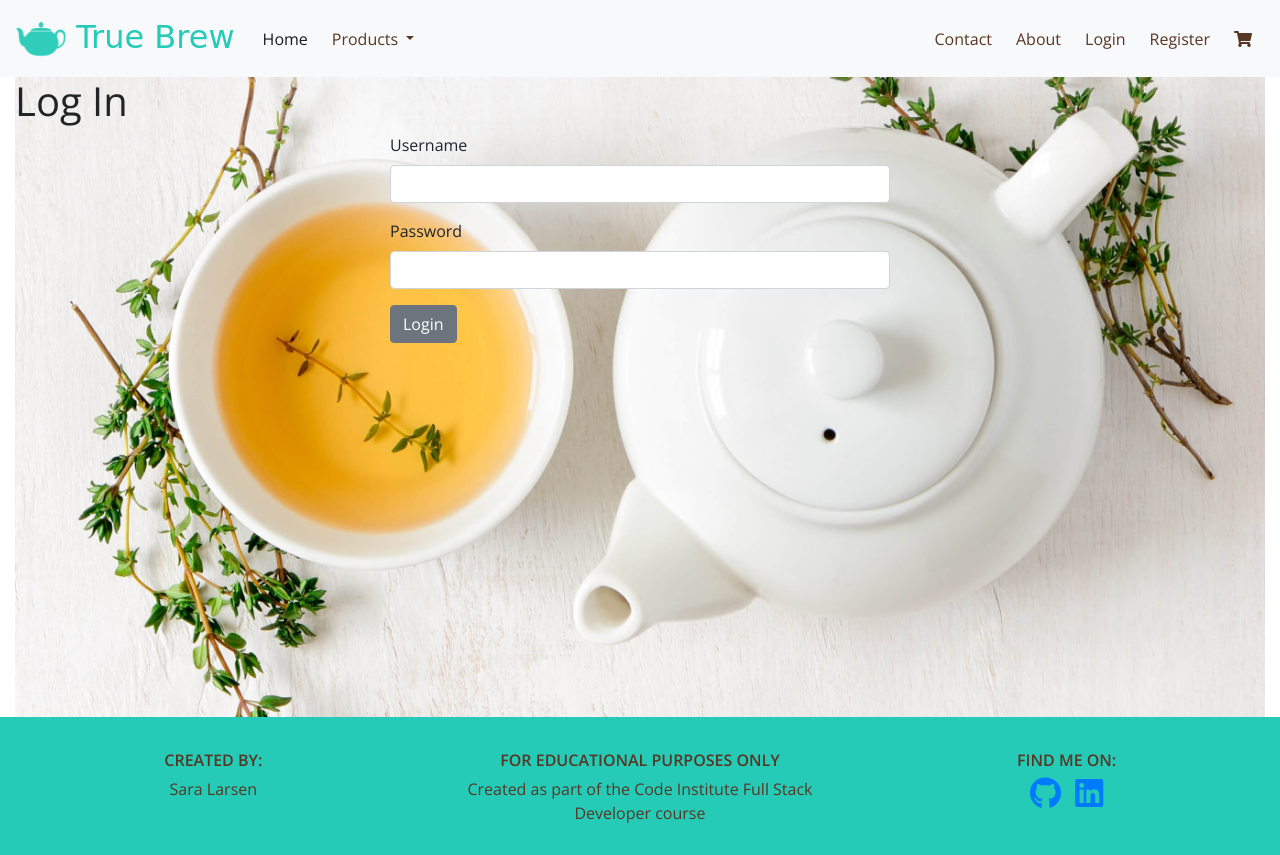
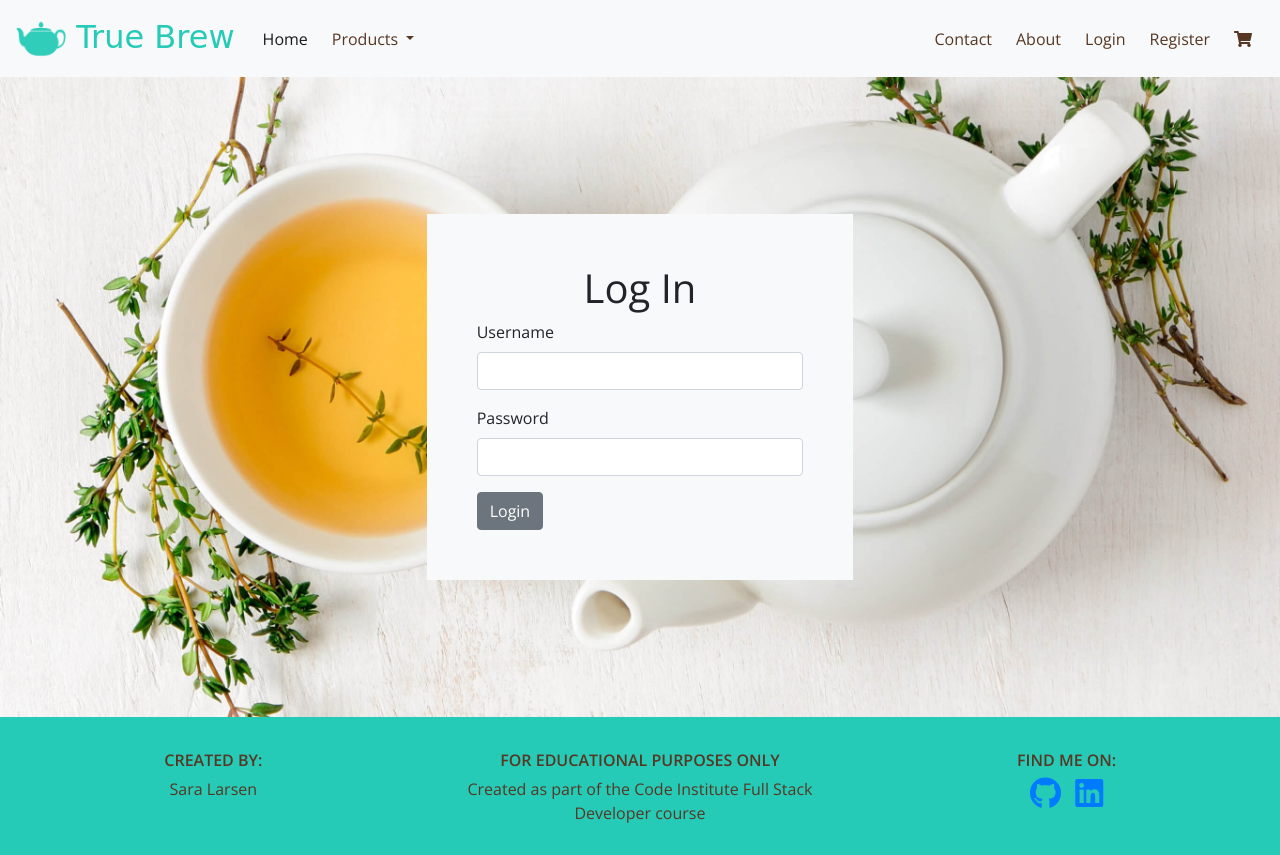
Before and after one commit to Sarani1612/truebrew, a Django app: page /accounts/login/ in a window 1280 px wide. Run offline with Django 3.2, Linux system fonts and the light colour scheme; some libraries are stand-ins or nearby versions; some web fonts are replaced.

Commit message:
added classes for styling of form

```diff
--- a/accounts/templates/login.html
+++ b/accounts/templates/login.html
@@ -5,8 +5,9 @@
 {% block title %}Log In{% endblock %}
 
 {% block content %}
-<section class="login-reg">
-    <h1>Log In</h1>
+<section class="row login-reg">
+    <div class="col-md-8 col-lg-4 offset-md-2 offset-lg-4 align-self-center forms">
+        <h1 class="text-center">Log In</h1>
         {% if messages %}
         {% for message in messages %}
         <div class="alert alert-{{message.tags}}" role="alert">
@@ -14,7 +15,6 @@
         </div>
         {% endfor %}
         {% endif %}
-	<div class="col-md-6 offset-md-3 login">
         <form method="POST">
             {% csrf_token %}
             <div class="form-group">
```
Lines whose indentation alone changed are shown as unchanged.
